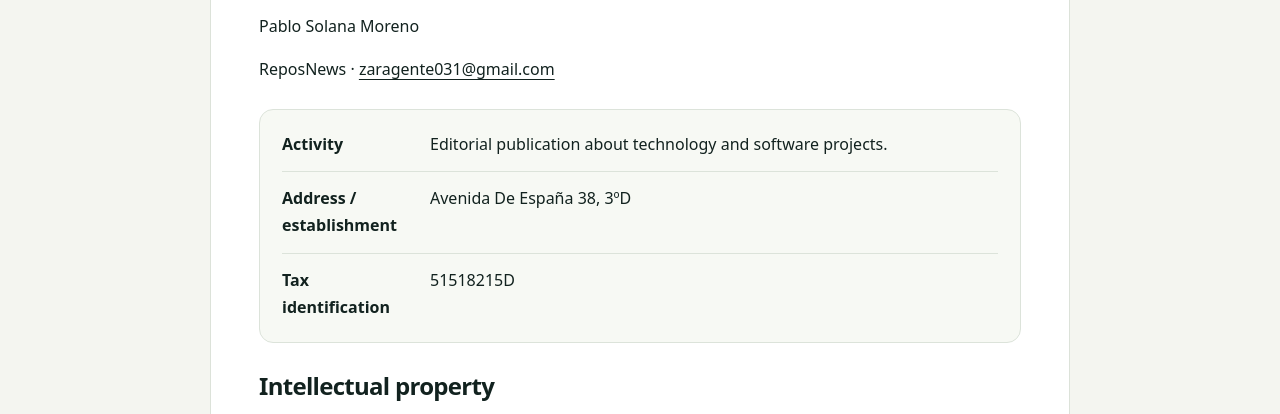
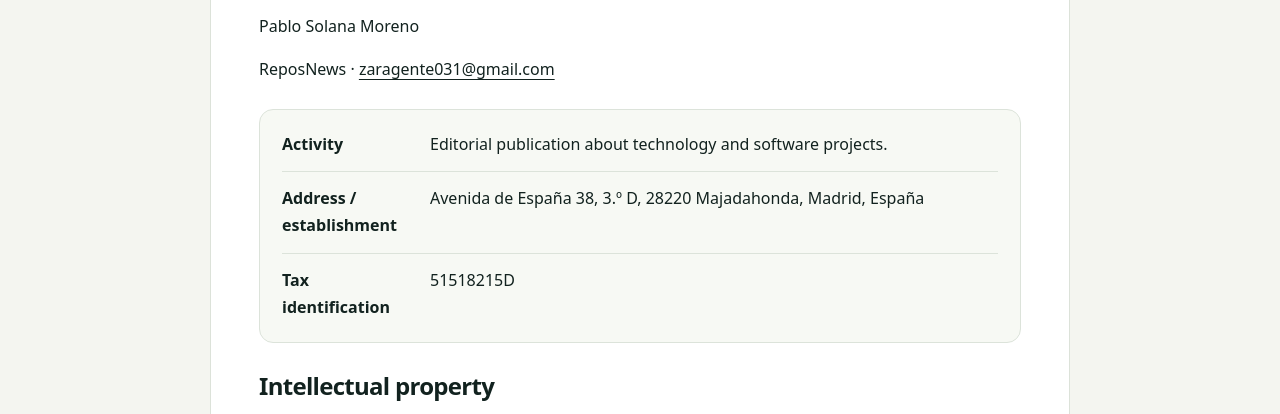
Before and after one commit to solana031/solana031.github.io, a plain HTML site: page en/legal/index.html in a window 1280 px wide. Shown: the part 379-793 px from the top of the page. Drawn offline with Linux system fonts and the light colour scheme.

Commit message:
Complete required legal address in ReposNews notices

```diff
--- a/en/legal/index.html
+++ b/en/legal/index.html
@@ -13,7 +13,7 @@
 <article class="article info-page"><p class="eyebrow">ReposNews</p><h1>Legal notice</h1>
 
 <h2>Owner and contact</h2><p>Pablo Solana Moreno</p><p>ReposNews · <a href="mailto:zaragente031@gmail.com">zaragente031@gmail.com</a></p>
-<dl class="cookie-details"><div><dt>Activity</dt><dd>Editorial publication about technology and software projects.</dd></div><div><dt>Address / establishment</dt><dd>Avenida De España 38, 3ºD</dd></div><div><dt>Tax identification</dt><dd>51518215D</dd></div></dl>
+<dl class="cookie-details"><div><dt>Activity</dt><dd>Editorial publication about technology and software projects.</dd></div><div><dt>Address / establishment</dt><dd>Avenida de España 38, 3.º D, 28220 Majadahonda, Madrid, España</dd></div><div><dt>Tax identification</dt><dd>51518215D</dd></div></dl>
 <h2>Intellectual property</h2><p>Original ReposNews content is protected by intellectual property law. Third-party names, trademarks, images and projects belong to their respective owners and remain subject to their licenses. Mention does not imply affiliation or endorsement.</p>
 <h2>Information and links</h2><p>Guides are provided for information. Software and documentation may change; consult original sources before adopting a tool. Linked websites have their own terms and privacy policies.</p>
 <h2>Privacy and cookies</h2><p><a href="/en/privacy/">Privacy policy</a> · <a href="/en/cookies/">Cookie policy</a></p>
```
Also changed, not shown: es/legal/index.html (+1 -1 lines).
